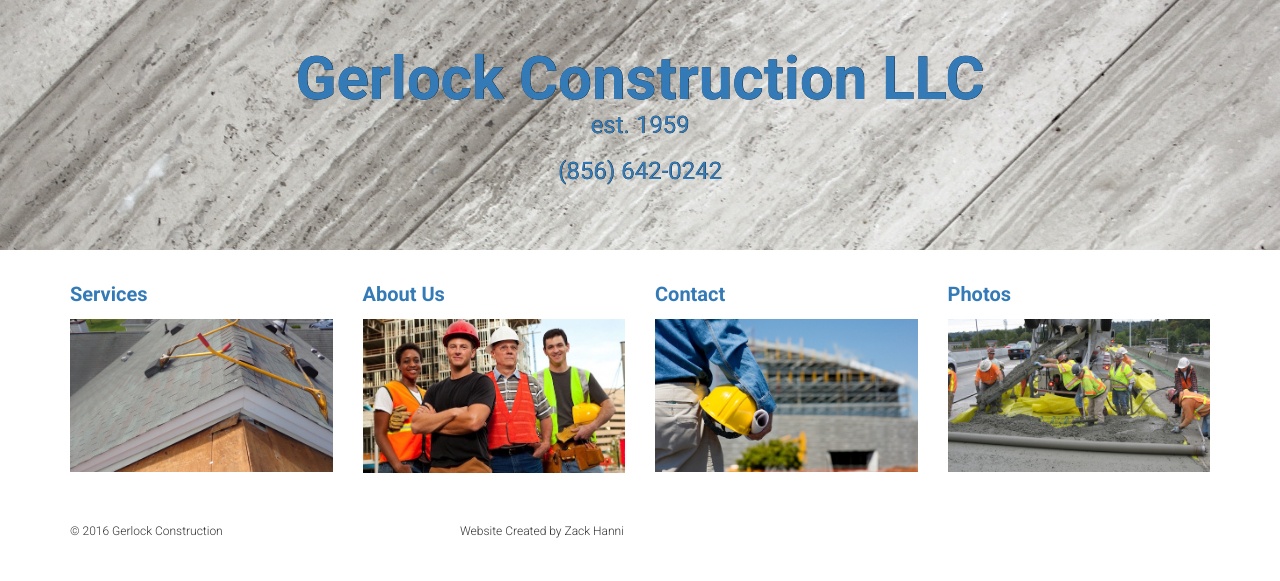
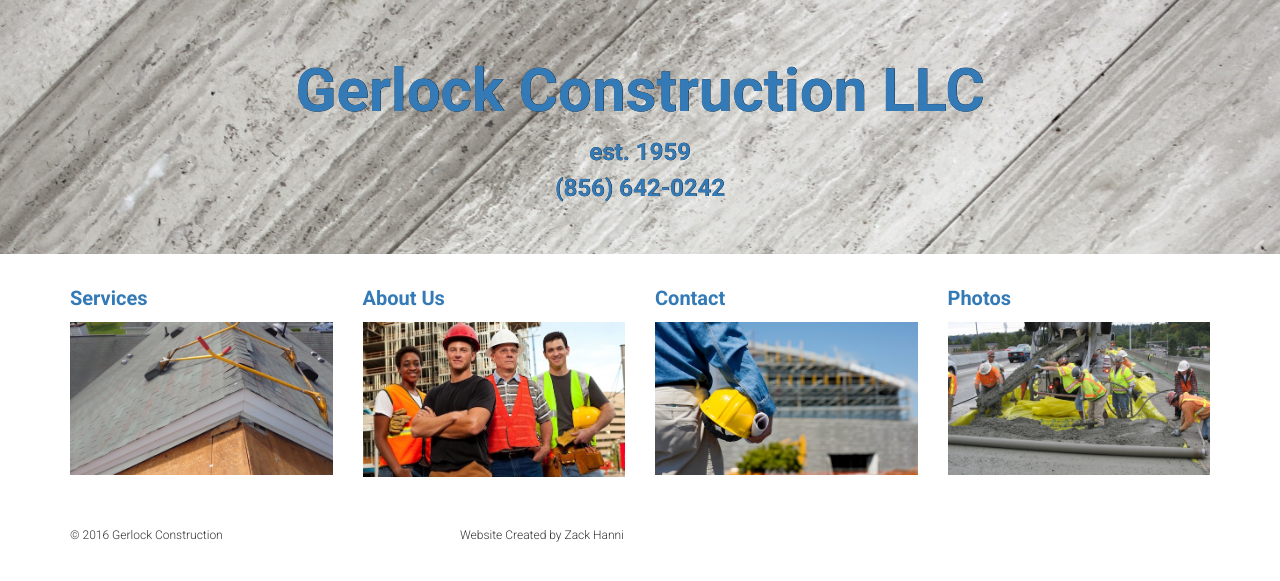
Before and after one commit to gerlock-construction/gerlock-construction.github.io, a Jekyll site: the page built from index.html, in a window 1280 px wide. Shown: the top 581 px of the page. Built offline with Jekyll 4.4.1, drawn with Linux system fonts in a browser that asks for light colours.

Commit message:
altered jumbotron css

```diff
--- a/css/main.scss
+++ b/css/main.scss
@@ -2,15 +2,12 @@
 # Only the main Sass file needs front matter (the dashes are enough)
 ---
 @charset "utf-8";
-
 
 .carousel-inner > .item > img,
 .carousel-inner > .item > a > img {
     width: 70%;
     margin: auto;
 }
-
-
 
 .nav {
   float: right;
@@ -31,26 +28,25 @@
   font-weight: 300;
 }
 
-
 .jumbotron {
   display: flex;
   align-items: center;
   background-image: url(/img/wood.jpg);
   background-size: cover;
   color: #337ab7;
-  height: 250px;
   text-shadow: 0.25px 0.25px 0.25px #000000;
-}
 
-.jumbotron h2 {
-  font-size: 60px;
-  font-weight: 700;
-  margin: 0;
-}
+  .jumbo-title {
+    font-size: 60px;
+    font-weight: 700;
+    margin: 0;
+  }
 
-.jumbotron h3 {
-  margin: 0 0 20px;
-
+  .jumbo-details {
+    font-size: 24px;
+    font-weight: 600;
+    line-height: 1.5;
+  }
 }
 
 section .row img {
@@ -62,7 +58,6 @@
   margin: 0 0 30px;
 }
 
-
 footer {
   font-size: 12px;
   padding: 20px 0;
--- a/index.html
+++ b/index.html
@@ -4,9 +4,9 @@
   <section class="jumbotron">
     <div class="container">
       <div class="row text-center">
-        <h2>Gerlock Construction LLC</h2>
-        <h3>est. 1959</h3>
-        <h3><a href="tel:+8566420242">(856) 642-0242</a></h3>
+        <div class="jumbo-title">Gerlock Construction LLC</div>
+        <div class="jumbo-details">est. 1959</div>
+        <div class="jumbo-details" href="tel:+8566420242">(856) 642-0242</div>
       </div>
     </div>
   </section>
```
